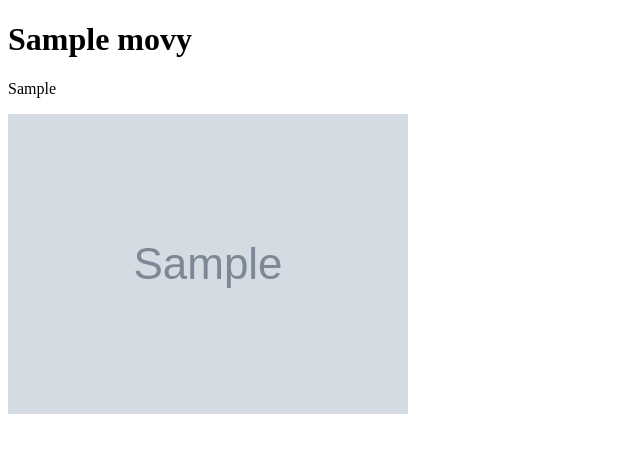
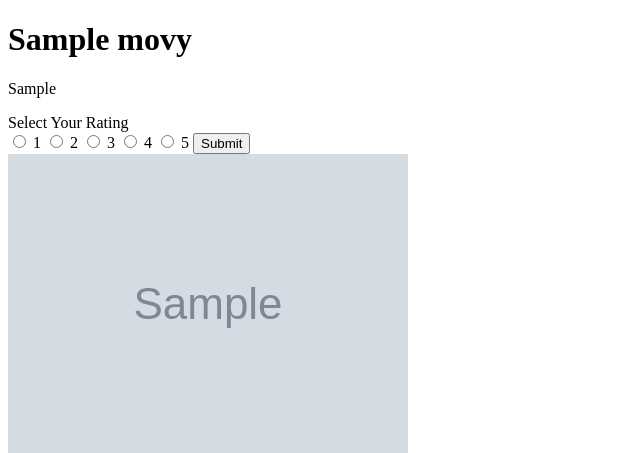
Before and after one commit to ruth5/movie-ratings-app, a Flask app: page /movies/1 in a window 1280 px wide. Shown: the top 453 px of the page, without its empty margins (0-640 px from the left). Run offline with Flask 2, Linux system fonts and the light colour scheme; tables that the repository leaves empty hold one stand-in row (values such as "Sample post"); grey boxes marked "Sample" are stand-in pictures.

Commit message:
finished assignment

```diff
--- a/crud.py
+++ b/crud.py
@@ -55,7 +55,14 @@ def create_rating(user, movie, score):
 def get_user_by_email(email):
     """Returns a user with that email if it exists, otherwise return None."""
 
-    return User.query.get(email)
+    return User.query.filter_by(email=email).first()
+
+def get_ratings_by_user(user_id):
+    """Return a list of ratings on user profile."""
+
+    return Rating.query.filter_by(user_id=user_id).all()
+
+
 
 
 if __name__ == '__main__':
--- a/server.py
+++ b/server.py
@@ -48,7 +48,10 @@ def show_user(user_id):
 
     user_details = crud.get_user_by_id(user_id)
 
-    return render_template('user_details.html', user = user_details)
+    rating_details = crud.get_ratings_by_user(user_id)
+
+    return render_template('user_details.html', user = user_details,
+                                                ratings = rating_details)
 
 @app.route('/users', methods = ['POST'])
 def retrieve_login_data():
@@ -68,6 +71,59 @@ def retrieve_login_data():
 
     return redirect("/")
 
+@app.route('/login', methods=['POST'])
+def login_user():
+    """Login user into account"""
+
+    email = request.form.get('email')
+    password = request.form.get('password')
+
+    user = crud.get_user_by_email(email)
+    if user:
+        if password == user.password:
+            session['logged_user_id'] = user.user_id
+            flash(f"{session['logged_user_id']}, you're loggged in!")
+        else:
+            flash("Your password doesn't match our records")
+    else:
+        flash('No account with that email')
+
+    return redirect('/')
+
+@app.route('/movies/<movie_id>', methods = ['POST'])
+def create_rating_by_user(movie_id):
+    """Gets the rating info from the movie details page and
+    adds it to the database, with the user and movie info"""
+
+    rating = request.form['movie_rating']
+    print(20 * '*')
+    print(type(rating))
+    print(20 * '*')
+    rating = int(rating)
+    print(rating)
+    print(type(rating))
+    print(20 * '*')
+    user_id = int(session['logged_user_id'])
+    print(user_id)
+    print(type(user_id))
+    print(20 * '*')
+    movie_id = int(movie_id)
+    print(movie_id)
+    print(type(movie_id))
+    print(20 * '*')
+
+    movie = crud.get_movie_by_id(movie_id)
+    user = crud.get_user_by_id(user_id)
+
+    crud.create_rating(user, movie, rating)
+
+    flash('Thank you for rating!')
+    return redirect(f'/movies/{movie_id}')
+
+
+
+
+
 if __name__ == "__main__":
     # DebugToolbarExtension(app)
     connect_to_db(app)
--- a/templates/movie_details.html
+++ b/templates/movie_details.html
@@ -9,5 +9,20 @@
   {{ movie.overview }}
 </p>
 
+<form action="/movies/{{ movie.movie_id }}" method="POST">
+  <div>Select Your Rating</div>
+  <input type="radio" name="movie_rating" value="1">
+    <label>1</label>
+  <input type="radio" name="movie_rating" value="2">
+    <label>2</label>
+  <input type="radio" name="movie_rating" value="3">
+    <label>3</label>
+  <input type="radio" name="movie_rating" value="4">
+    <label>4</label>
+  <input type="radio" name="movie_rating" value="5">
+    <label>5</label>
+  <input type="submit">
+</form>
+
 <img src="{{ movie.poster_path }}">
 {% endblock %}
```
Also changed, not shown: templates/homepage.html (+15 -0 lines), templates/user_details.html (+7 -0 lines).
